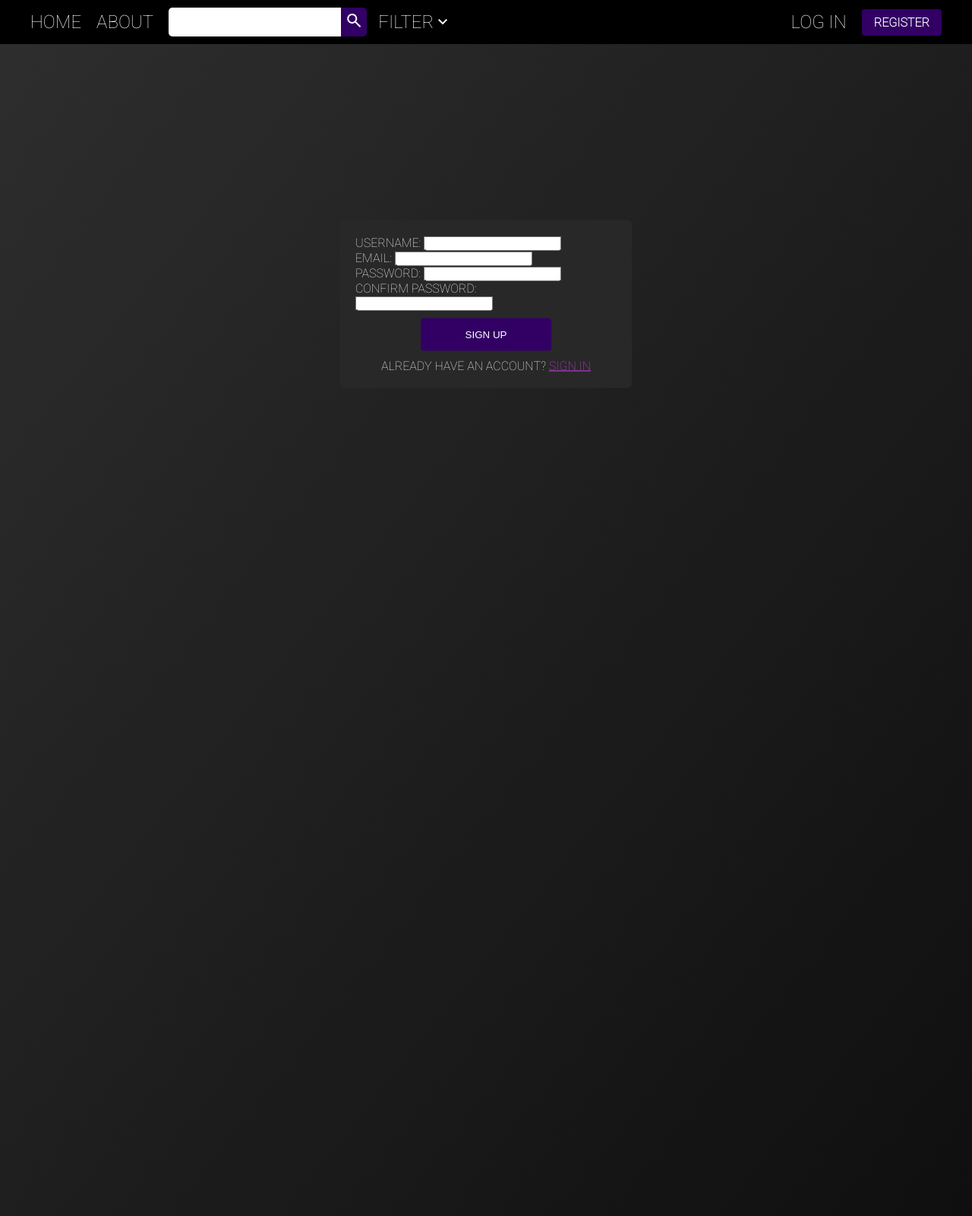
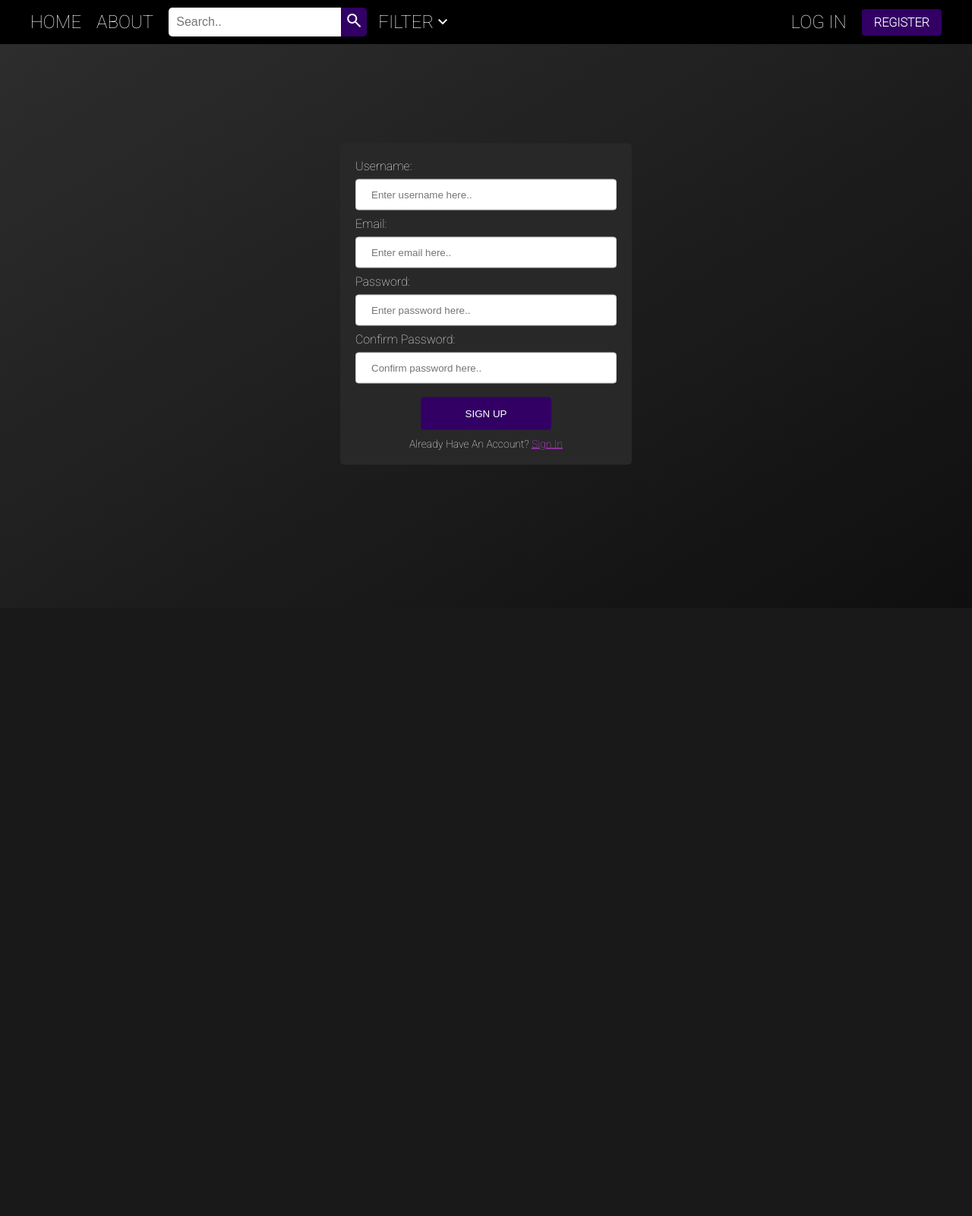
Before and after one commit to BlindSanji/movieapp, a Flask app: page /register in a window 1280 px wide. Shown: the whole page at 76% size. After the commit the page ends 611 px from the top, so only its background shows below. Run offline with Flask 3, Linux system fonts and the light colour scheme.

Commit message:
Style changes, userform placeholders and gitignore

```diff
--- a/project/forms.py
+++ b/project/forms.py
@@ -5,10 +5,10 @@ from wtforms.validators import DataRequired, Length, Email, EqualTo, ValidationE
 from project.models import User, Product
 
 class RegistrationForm(FlaskForm):
-    username = StringField('Username:', validators=[DataRequired(), Length(min=2, max=20)])
-    email = StringField('Email:', validators=[DataRequired(), Email()])
-    password = PasswordField('Password:', validators=[DataRequired()])
-    confirm_password = PasswordField('Confirm Password:', validators=[DataRequired(), EqualTo('password')])
+    username = StringField('Username:', validators=[DataRequired(), Length(min=2, max=20)], render_kw={"placeholder": "Enter username here.."})
+    email = StringField('Email:', validators=[DataRequired(), Email()], render_kw={"placeholder": "Enter email here.."})
+    password = PasswordField('Password:', validators=[DataRequired()], render_kw={"placeholder": "Enter password here.."})
+    confirm_password = PasswordField('Confirm Password:', validators=[DataRequired(), EqualTo('password')], render_kw={"placeholder": "Confirm password here.."})
     submit = SubmitField('Sign Up')
 
     def validate_username(self, username):
@@ -39,7 +39,7 @@ class UpdateAccountForm(FlaskForm):
                 raise ValidationError('That email is taken. Please choose a different one.')
 
 class LoginForm(FlaskForm):
-    email = StringField('Email:', validators=[DataRequired(), Email()])
-    password = PasswordField('Password:', validators=[DataRequired()])
+    email = StringField('Email:', validators=[DataRequired(), Email()], render_kw={"placeholder": "Enter username here.."})
+    password = PasswordField('Password:', validators=[DataRequired()], render_kw={"placeholder": "Enter password here.."})
     remember = BooleanField('Remember Me:')
     submit = SubmitField('Log In')
--- a/project/static/main.css
+++ b/project/static/main.css
@@ -17,7 +17,7 @@ body {
     background: linear-gradient(to bottom right, #2e2e2e, #0f0f0f);
     background-repeat: no-repeat;
     background-size: cover;
-    height: 200vh;
+    min-height: 100vh;
 }
 
 header {
--- a/project/static/userform.css
+++ b/project/static/userform.css
@@ -42,16 +42,16 @@ main {
     padding: 20px;
     width: 30%;
     color: white;
-    text-transform: uppercase;
 }
 
 .link-container {
     display: flex;
     justify-content: space-around;
+    font-size: 14px;
 }
 
 .link-container a {
-    color: #d33aee;
+    color: #e23eff;
 }
 
 .link-container a:hover {
--- a/project/templates/layout.html
+++ b/project/templates/layout.html
@@ -25,7 +25,7 @@
         <a class="nav-link" href="{{ url_for('about') }}">About</a>
         <div class="search-container">
           <form class="search-form" method="GET" action="{{ url_for('search' ) }}">
-            <input type="text" name="q" class="search-input">
+            <input type="text" name="q" class="search-input" placeholder="Search.." >
             <button type="submit" class="search-button">
               <span class="material-symbols-outlined">
                 search
--- a/project/templates/register.html
+++ b/project/templates/register.html
@@ -9,7 +9,7 @@
             {{ form.hidden_tag() }}
                 <div class="form-group">
                     {{ form.username.label() }}
-                    {{ form.username() }}
+                    {{ form.username(class="userform-input") }}
                     {% if form.username.errors %}
                     <div class="error">
                         {% for error in form.username.errors %}
@@ -20,7 +20,7 @@
                 </div>
                 <div class="form-group">
                     {{ form.email.label() }}
-                    {{ form.email() }}
+                    {{ form.email(class="userform-input") }}
                     {% if form.email.errors %}
                     <div class="error">
                         {% for error in form.email.errors %}
@@ -31,7 +31,7 @@
                 </div>
                 <div class="form-group">
                     {{ form.password.label() }}
-                    {{ form.password() }}
+                    {{ form.password(class="userform-input") }}
                     {% if form.password.errors %}
                     <div class="error">
                         {% for error in form.password.errors %}
@@ -42,7 +42,7 @@
                 </div>
                 <div class="form-group">
                     {{ form.confirm_password.label() }}
-                    {{ form.confirm_password() }}
+                    {{ form.confirm_password(class="userform-input") }}
                     {% if form.confirm_password.errors %}
                     <div class="error">
                         {% for error in form.confirm_password.errors %}
```
Also changed, not shown: 1 other file.
